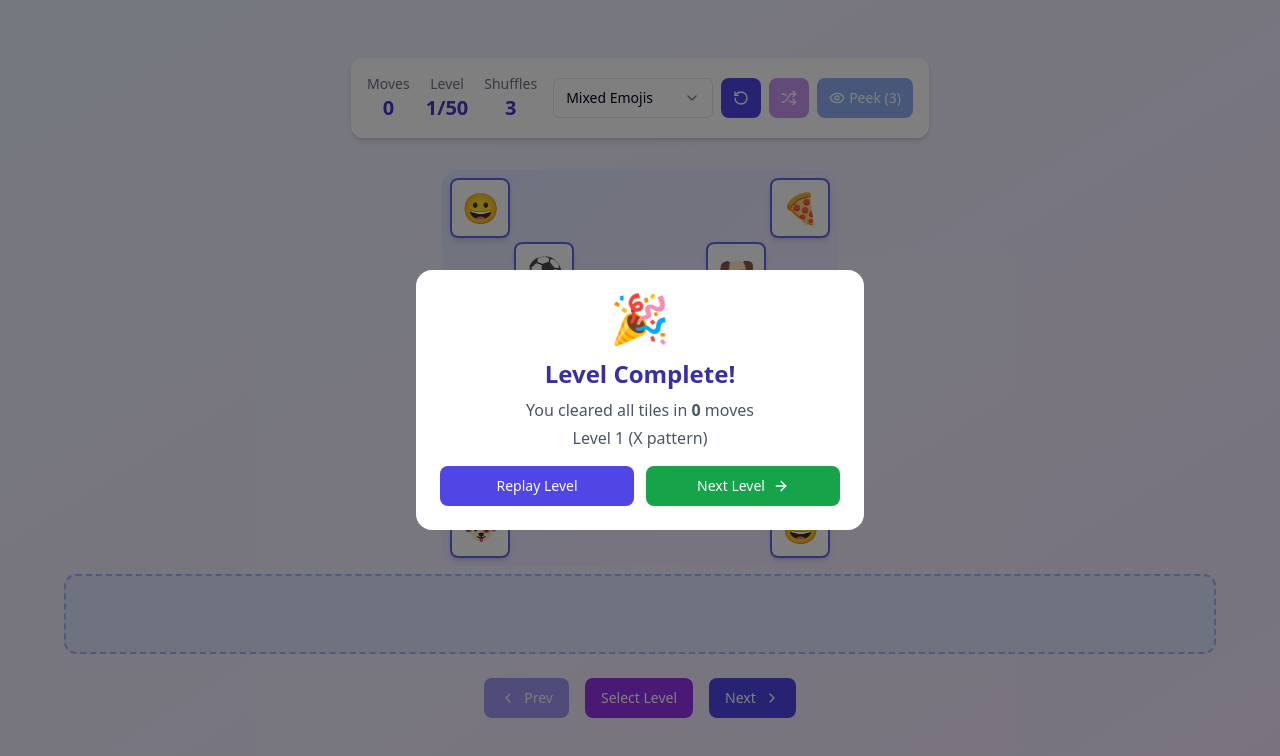
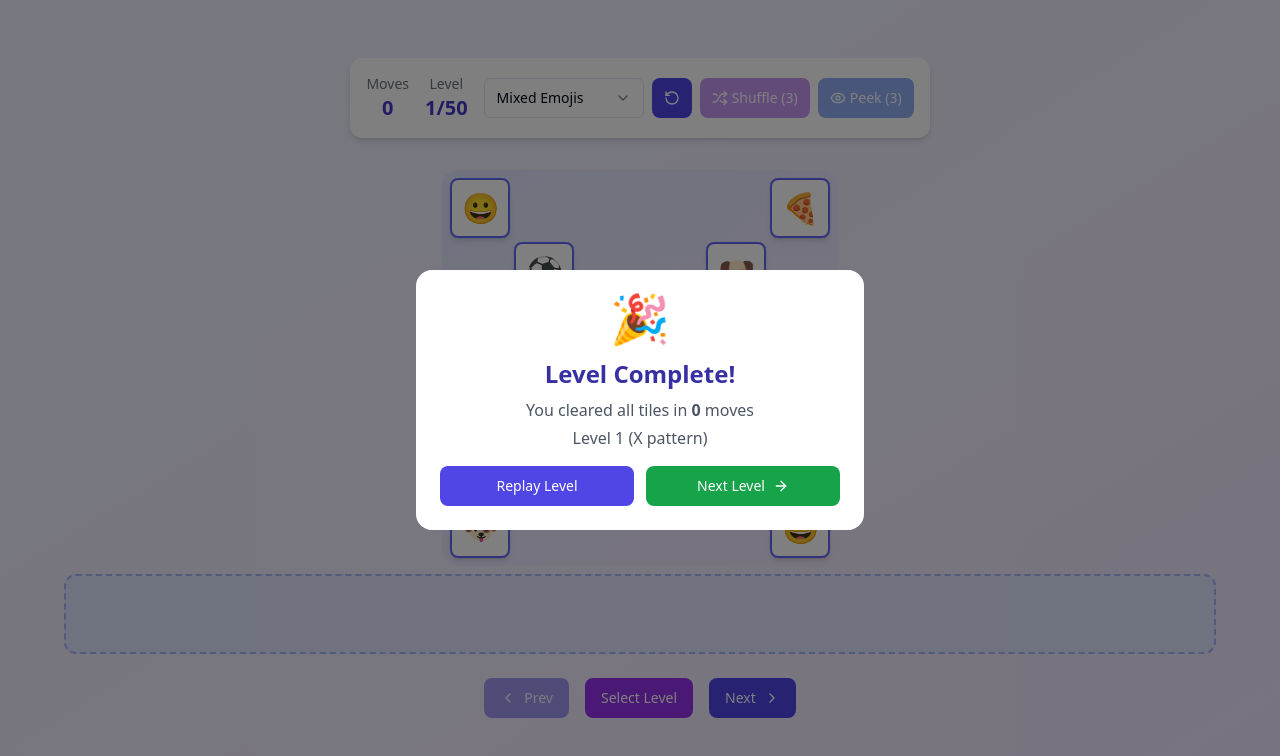
Before and after one commit to raobeid2025/3tilesGamev1, a React (Vite) app: page / in a window 1280 px wide. Shown: the top 756 px of the page. Built offline with nearby package versions, Linux system fonts and the light colour scheme.

Commit message:
[dyad] Moved shuffle count to button and removed separate display. - wrote 1 file(s)

```diff
--- a/src/components/TileGameControls.tsx
+++ b/src/components/TileGameControls.tsx
@@ -60,10 +60,6 @@ const TileGameControls: React.FC<TileGameControlsProps> = ({
           <div className="text-sm text-gray-500">Level</div>
           <div className="text-xl font-bold text-indigo-700">{currentLevel}/50</div>
         </div>
-        <div className="text-center">
-          <div className="text-sm text-gray-500">Shuffles</div>
-          <div className="text-xl font-bold text-indigo-700">{shufflesLeft}</div>
-        </div>
       </div>
 
       <div className="flex gap-2">
@@ -89,9 +85,9 @@ const TileGameControls: React.FC<TileGameControlsProps> = ({
         <Button
           onClick={onShuffle}
           disabled={shufflesLeft <= 0 || gameStatus !== "playing" || isChecking || isProcessingSlot}
-          className="bg-purple-600 hover:bg-purple-700 text-white px-3 py-2 rounded-lg"
+          className="bg-purple-600 hover:bg-purple-700 text-white px-3 py-2 rounded-lg flex items-center gap-1"
         >
-          <Shuffle size={16} />
+          <Shuffle size={16} /> Shuffle ({shufflesLeft})
         </Button>
         <Button
           onClick={onActivatePeekMode}
```
